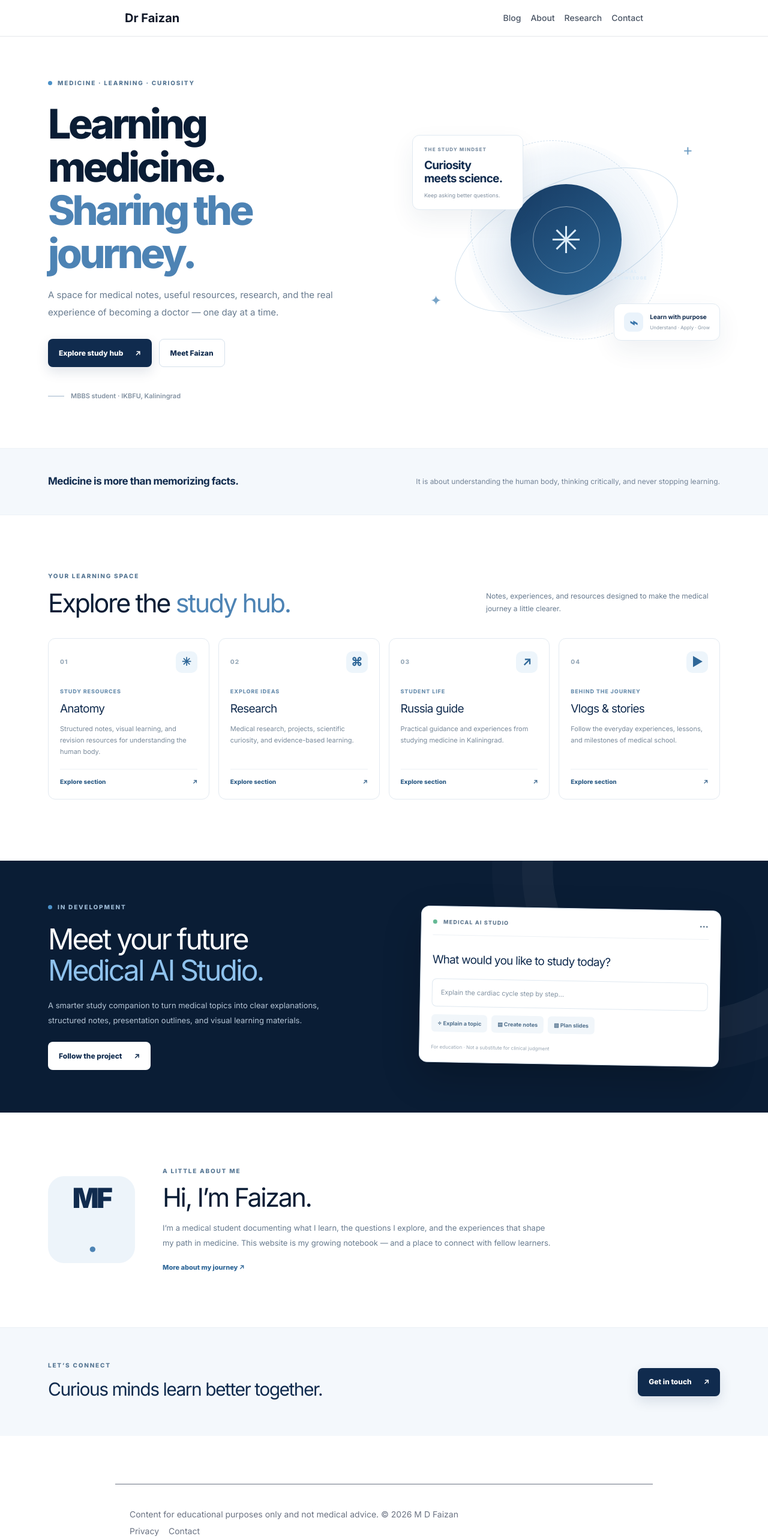
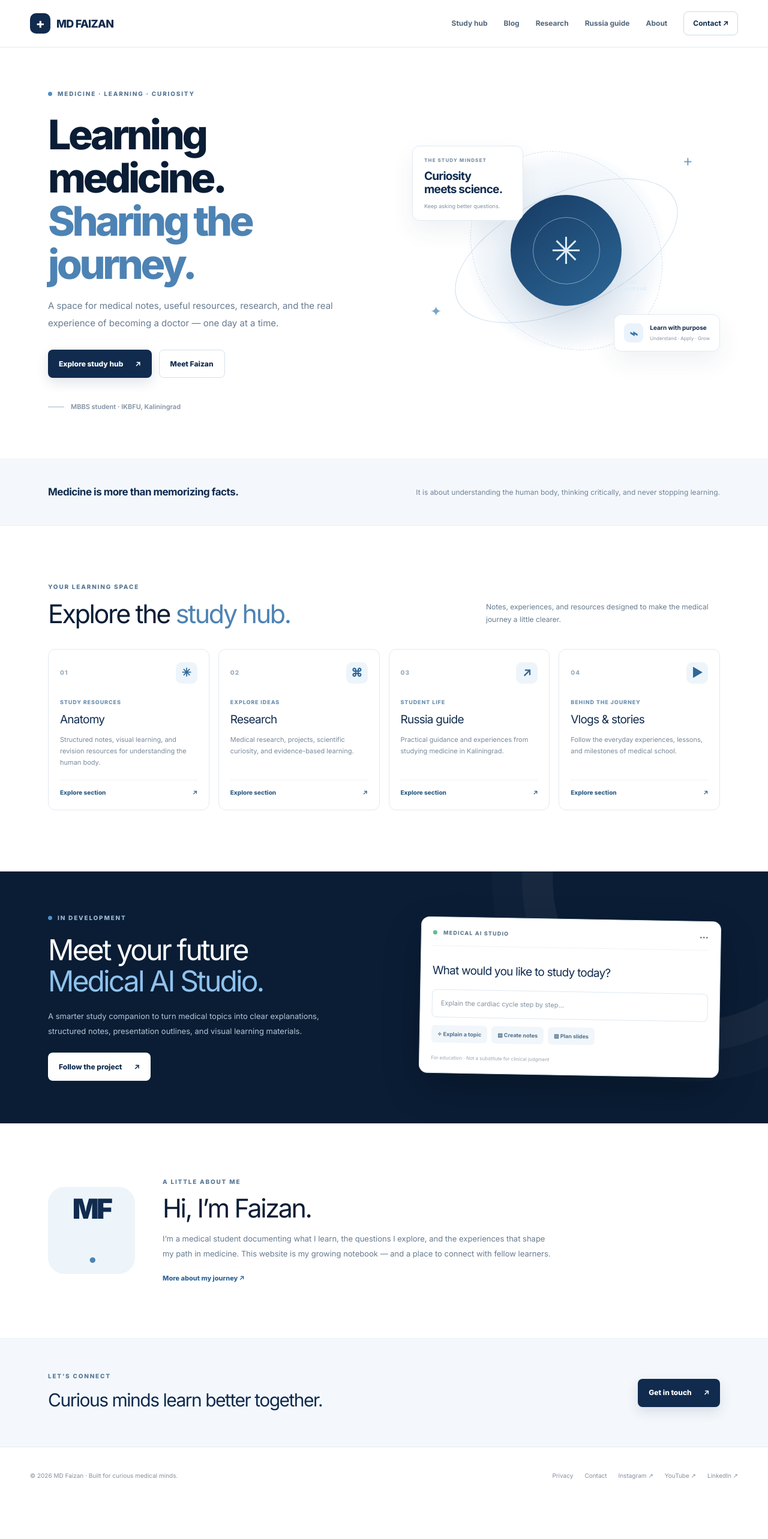
Before and after one commit to mdfaizan220163/med-student-site, a Next.js app: page / in a window 1280 px wide. Shown: the top 2566 px of the page at 60% size. After the commit the page ends 2508 px from the top, so only its background shows below. Built offline with nearby package versions, Linux system fonts and the light colour scheme.

Commit message:
Refresh site navigation and metadata

```diff
--- a/app/layout.tsx
+++ b/app/layout.tsx
@@ -5,41 +5,27 @@ import Link from "next/link";
 const inter = Inter({ subsets: ["latin"] });
 
 export const metadata = {
-  title: "M D Faizan | 3rd Year Medical Student - Clinical Pearls & Study Tips",
-  description: "Sharing my journey through medical school in Russia — from research papers and clinical insights to daily study vlogs and tips for med students.",
+  title: "MD Faizan | Medical Learning & Resources",
+  description: "Medical notes, study resources, research, and the journey of an MBBS student at IKBFU, Kaliningrad.",
 };
 
-export default function RootLayout({
-  children,
-}: {
-  children: React.ReactNode;
-}) {
+export default function RootLayout({ children }: Readonly<{ children: React.ReactNode }>) {
   return (
     <html lang="en">
       <body className={inter.className}>
-        <header className="border-b border-gray-200">
-          <div className="max-w-4xl mx-auto px-4 py-4 flex justify-between items-center">
-            <Link href="/" className="font-bold text-xl text-gray-900 hover:text-blue-600">
-              Dr Faizan
-            </Link>
-            <nav className="flex gap-4 text-sm font-medium text-gray-600">
-              <Link href="/blog" className="hover:text-black">Blog</Link>
-              <Link href="/about" className="hover:text-black">About</Link>
-              <Link href="/faizan" className="hover:text-black">Research</Link>
-              <Link href="/contact" className="hover:text-black">Contact</Link>
+        <header className="site-header">
+          <div className="header-inner">
+            <Link href="/" className="brand"><span className="brand-symbol">+</span><span>MD FAIZAN</span></Link>
+            <nav className="site-nav" aria-label="Main navigation">
+              <Link href="/anatomy">Study hub</Link><Link href="/blog">Blog</Link><Link href="/faizan">Research</Link><Link href="/russia">Russia guide</Link><Link href="/about">About</Link><Link href="/contact" className="nav-cta">Contact ↗</Link>
             </nav>
           </div>
         </header>
-
         {children}
-
-        <footer className="border-t mt-20 py-10 text-sm text-gray-500 max-w-4xl mx-auto px-6">
-          <p>Content for educational purposes only and not medical advice. © 2026 M D Faizan</p>
-          <div className="flex gap-4 mt-2">
-            <Link href="/privacy" className="hover:underline">Privacy</Link>
-            <Link href="/contact" className="hover:underline">Contact</Link>
-          </div>
-        </footer>
+        <footer className="site-footer"><div className="footer-inner">
+          <span>© 2026 MD Faizan · Built for curious medical minds.</span>
+          <div className="footer-links"><Link href="/privacy">Privacy</Link><Link href="/contact">Contact</Link><a href="https://instagram.com/flar.orc.067" target="_blank" rel="noreferrer">Instagram ↗</a><a href="https://youtube.com/@medicosfaizan" target="_blank" rel="noreferrer">YouTube ↗</a><a href="https://linkedin.com/in/md-faizan-b285442a8" target="_blank" rel="noreferrer">LinkedIn ↗</a></div>
+        </div></footer>
       </body>
     </html>
   );
```
